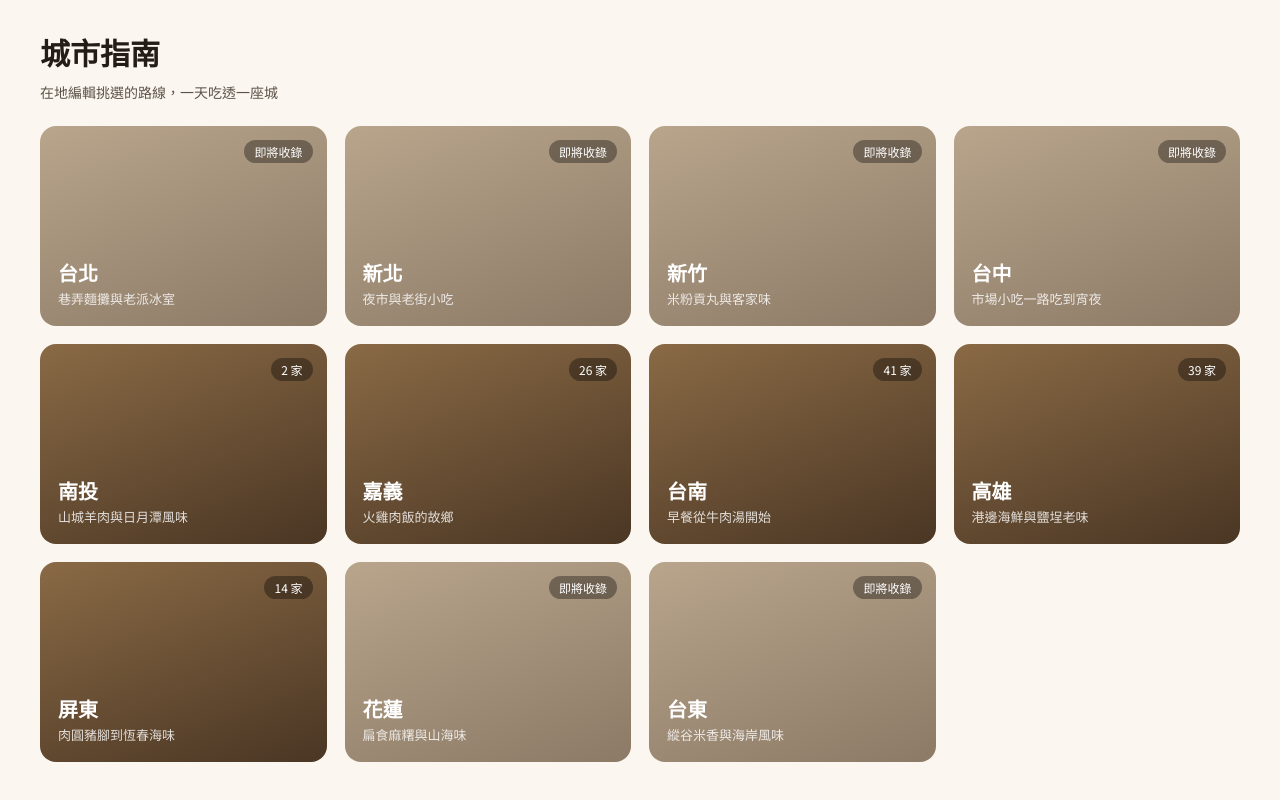
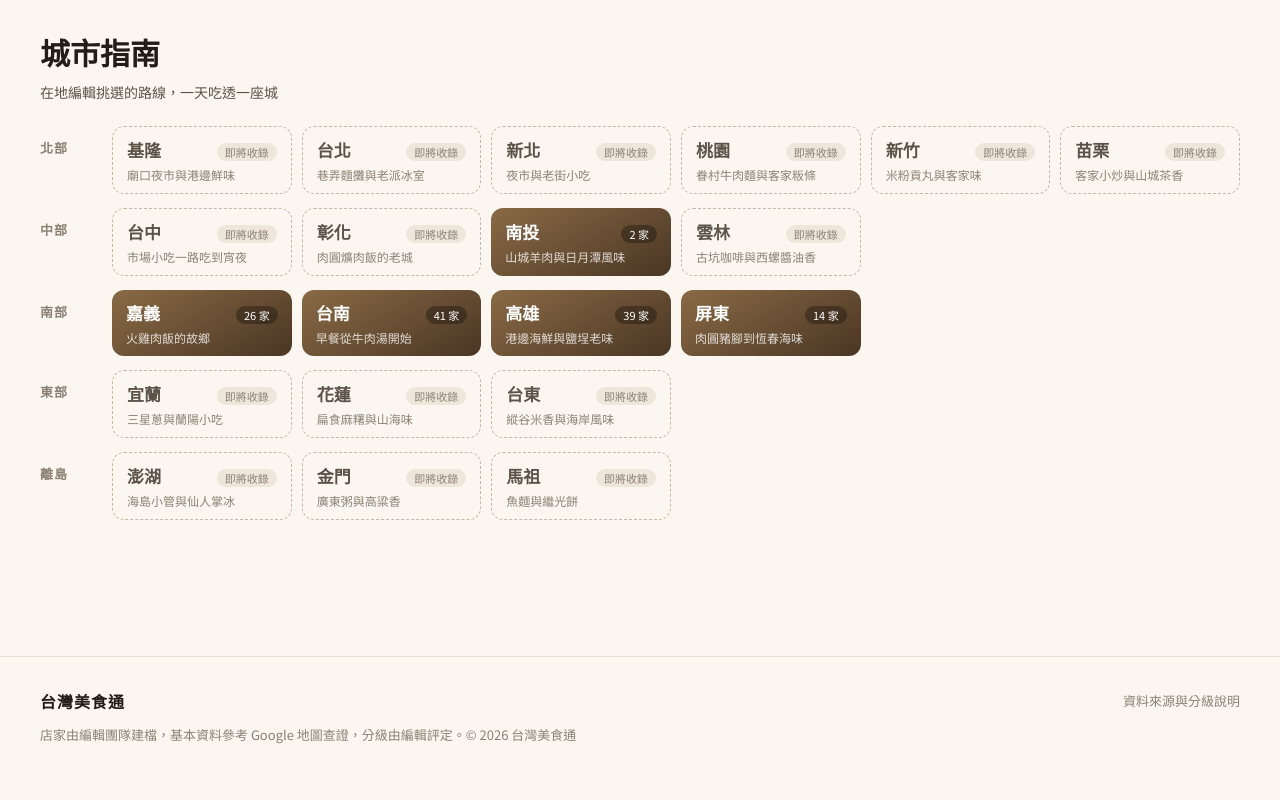
Before and after one commit to mywu-cloud/foodie, an Astro site: page / in a window 1280 px wide. Shown: the part 2540-3340 px from the top of the page. Built offline with nearby package versions, Linux system fonts and the light colour scheme; Astro itself is replaced by a stand-in of ours.

Commit message:
feat(home): 城市指南改為依地區分組的小卡，納入全台縣市
- regions.json 新增基隆、桃園、苗栗、彰化、雲林、宜蘭、澎湖、金門、馬祖（各先放縣治鄉鎮區）
- 城市指南依北部／中部／南部／東部／離島分組，卡片縮小為 64px 高
- 尚未收錄的縣市改用虛線淺色卡，降低視覺雜亂

Co-Authored-By: Claude Opus 5.5 <noreply@anthropic.com>
Claude-Session: https://claude.ai/code/session_01EdedL84Es3bMJkQjErjVs3

```diff
--- a/src/content/taxonomy/regions.json
+++ b/src/content/taxonomy/regions.json
@@ -273,6 +273,105 @@
           "name": "水里鄉"
         }
       ]
+    },
+    {
+      "id": "keelung",
+      "name": "基隆",
+      "popular": false,
+      "districts": [
+        {
+          "id": "keelung-renai",
+          "name": "仁愛區"
+        }
+      ]
+    },
+    {
+      "id": "taoyuan",
+      "name": "桃園",
+      "popular": false,
+      "districts": [
+        {
+          "id": "taoyuan-taoyuan",
+          "name": "桃園區"
+        }
+      ]
+    },
+    {
+      "id": "miaoli",
+      "name": "苗栗",
+      "popular": false,
+      "districts": [
+        {
+          "id": "miaoli-city",
+          "name": "苗栗市"
+        }
+      ]
+    },
+    {
+      "id": "changhua",
+      "name": "彰化",
+      "popular": false,
+      "districts": [
+        {
+          "id": "changhua-city",
+          "name": "彰化市"
+        }
+      ]
+    },
+    {
+      "id": "yunlin",
+      "name": "雲林",
+      "popular": false,
+      "districts": [
+        {
+          "id": "yunlin-douliu",
+          "name": "斗六市"
+        }
+      ]
+    },
+    {
+      "id": "yilan",
+      "name": "宜蘭",
+      "popular": false,
+      "districts": [
+        {
+          "id": "yilan-city",
+          "name": "宜蘭市"
+        }
+      ]
+    },
+    {
+      "id": "penghu",
+      "name": "澎湖",
+      "popular": false,
+      "districts": [
+        {
+          "id": "penghu-magong",
+          "name": "馬公市"
+        }
+      ]
+    },
+    {
+      "id": "kinmen",
+      "name": "金門",
+      "popular": false,
+      "districts": [
+        {
+          "id": "kinmen-jincheng",
+          "name": "金城鎮"
+        }
+      ]
+    },
+    {
+      "id": "lienchiang",
+      "name": "馬祖",
+      "popular": false,
+      "districts": [
+        {
+          "id": "lienchiang-nangan",
+          "name": "南竿鄉"
+        }
+      ]
     }
   ]
 }
--- a/src/pages/index.astro
+++ b/src/pages/index.astro
@@ -56,15 +56,31 @@ const cityTaglines: Record<string, string> = {
   pingtung: '肉圓豬腳到恆春海味',
   hualien: '扁食麻糬與山海味',
   taitung: '縱谷米香與海岸風味',
+  keelung: '廟口夜市與港邊鮮味',
+  taoyuan: '眷村牛肉麵與客家粄條',
+  miaoli: '客家小炒與山城茶香',
+  changhua: '肉圓爌肉飯的老城',
+  yunlin: '古坑咖啡與西螺醬油香',
+  yilan: '三星蔥與蘭陽小吃',
+  penghu: '海島小管與仙人掌冰',
+  kinmen: '廣東粥與高粱香',
+  lienchiang: '魚麵與繼光餅',
 };
-const cityOrder = [
-  'keelung', 'taipei', 'new-taipei', 'taoyuan', 'hsinchu', 'miaoli', 'taichung', 'changhua', 'nantou',
-  'yunlin', 'chiayi', 'tainan', 'kaohsiung', 'pingtung', 'yilan', 'hualien', 'taitung', 'penghu', 'kinmen', 'lienchiang',
+// 依地理區分組（北→中→南→東→離島）；不在清單中的新縣市歸到「其他」。
+const cityAreas: { name: string; ids: string[] }[] = [
+  { name: '北部', ids: ['keelung', 'taipei', 'new-taipei', 'taoyuan', 'hsinchu', 'miaoli'] },
+  { name: '中部', ids: ['taichung', 'changhua', 'nantou', 'yunlin'] },
+  { name: '南部', ids: ['chiayi', 'tainan', 'kaohsiung', 'pingtung'] },
+  { name: '東部', ids: ['yilan', 'hualien', 'taitung'] },
+  { name: '離島', ids: ['penghu', 'kinmen', 'lienchiang'] },
 ];
 const regionCounts = new Map<string, number>();
 for (const r of allRestaurants) regionCounts.set(r.data.regionId, (regionCounts.get(r.data.regionId) ?? 0) + 1);
-const orderOf = (id: string) => (cityOrder.indexOf(id) === -1 ? 999 : cityOrder.indexOf(id));
-const cityGuide = [...regions].sort((a, b) => orderOf(a.id) - orderOf(b.id));
+const knownIds = new Set(cityAreas.flatMap((a) => a.ids));
+const cityGroups = [
+  ...cityAreas.map((a) => ({ name: a.name, regions: a.ids.map((id) => regions.find((r) => r.id === id)).filter((r) => !!r) })),
+  { name: '其他', regions: regions.filter((r) => !knownIds.has(r.id)) },
+].filter((g) => g.regions.length > 0);
 ---
 <BaseLayout title="首頁">
   <section class="hero">
@@ -239,15 +255,25 @@ const cityGuide = [...regions].sort((a, b) => orderOf(a.id) - orderOf(b.id));
   <section id="cities" class="cities">
     <h2>城市指南</h2>
     <p class="section-sub">在地編輯挑選的路線，一天吃透一座城</p>
-    <div class="city-grid">
-      {cityGuide.map((region) => (
-        <a href={`/region/${region.id}`} class={`city-card${regionCounts.get(region.id) ? '' : ' is-empty'}`}>
-          <span class="city-count">
-            {regionCounts.get(region.id) ? `${regionCounts.get(region.id)} 家` : '即將收錄'}
-          </span>
-          <span class="city-name">{region.name}</span>
-          <span class="city-desc">{cityTaglines[region.id] ?? '在地小吃與老店'}</span>
-        </a>
+    <div class="city-areas">
+      {cityGroups.map((group) => (
+        <div class="city-area">
+          <h3 class="city-area-name">{group.name}</h3>
+          <div class="city-grid">
+            {group.regions.map((region) => {
+              const count = regionCounts.get(region!.id) ?? 0;
+              return (
+                <a href={`/region/${region!.id}`} class={`city-card${count ? '' : ' is-empty'}`}>
+                  <span class="city-top">
+                    <span class="city-name">{region!.name}</span>
+                    <span class="city-count">{count ? `${count} 家` : '即將收錄'}</span>
+                  </span>
+                  <span class="city-desc">{cityTaglines[region!.id] ?? '在地小吃與老店'}</span>
+                </a>
+              );
+            })}
+          </div>
+        </div>
       ))}
     </div>
   </section>
@@ -697,52 +723,86 @@ const cityGuide = [...regions].sort((a, b) => orderOf(a.id) - orderOf(b.id));
     font-size: 30px;
     margin: 0 0 8px;
   }
+  .city-areas {
+    margin-top: 24px;
+    display: flex;
+    flex-direction: column;
+    gap: 14px;
+  }
+  .city-area {
+    display: grid;
+    grid-template-columns: 56px 1fr;
+    gap: 16px;
+    align-items: start;
+  }
+  .city-area-name {
+    margin: 0;
+    padding-top: 12px;
+    font-size: 13px;
+    font-weight: 600;
+    letter-spacing: 0.08em;
+    color: var(--text-muted);
+  }
   .city-grid {
     display: grid;
-    grid-template-columns: repeat(4, 1fr);
-    gap: 18px;
-    margin-top: 24px;
+    grid-template-columns: repeat(auto-fill, minmax(168px, 1fr));
+    gap: 10px;
   }
   .city-card {
-    position: relative;
-    height: 200px;
-    border-radius: 16px;
-    overflow: hidden;
-    background: linear-gradient(160deg, #8a6a45, #4a3624);
     display: flex;
-    align-items: flex-end;
-    padding: 18px;
+    flex-direction: column;
+    justify-content: center;
+    gap: 4px;
+    min-height: 64px;
+    padding: 10px 14px;
+    border-radius: 12px;
+    background: linear-gradient(150deg, #8a6a45, #4a3624);
+    transition: transform 0.15s ease, box-shadow 0.15s ease;
+  }
+  .city-card:hover {
+    transform: translateY(-2px);
+    box-shadow: 0 6px 16px rgba(74, 54, 36, 0.22);
+  }
+  .city-top {
+    display: flex;
+    align-items: baseline;
+    justify-content: space-between;
+    gap: 8px;
   }
   .city-name {
-    display: block;
     font-family: 'Noto Serif TC', serif;
     font-weight: 700;
-    font-size: 20px;
+    font-size: 17px;
     color: #fff;
   }
+  .city-count {
+    flex-shrink: 0;
+    padding: 1px 8px;
+    border-radius: 999px;
+    background: rgba(0, 0, 0, 0.3);
+    color: #fff;
+    font-size: 11px;
+  }
   .city-desc {
-    display: block;
-    font-size: 13px;
-    color: rgba(255, 255, 255, 0.82);
-    margin-top: 2px;
-  }
-  .city-card {
-    flex-direction: column;
-    align-items: flex-start;
-    justify-content: flex-end;
+    font-size: 12px;
+    color: rgba(255, 255, 255, 0.8);
+    white-space: nowrap;
+    overflow: hidden;
+    text-overflow: ellipsis;
   }
   .city-card.is-empty {
-    background: linear-gradient(160deg, #b9a58c, #8c7a66);
+    background: transparent;
+    border: 1px dashed rgba(138, 106, 69, 0.45);
   }
-  .city-count {
-    position: absolute;
-    top: 14px;
-    right: 14px;
-    padding: 3px 10px;
-    border-radius: 999px;
-    background: rgba(0, 0, 0, 0.35);
-    color: #fff;
-    font-size: 12px;
+  .city-card.is-empty .city-name {
+    color: var(--text-secondary);
+  }
+  .city-card.is-empty .city-count {
+    background: rgba(138, 106, 69, 0.12);
+    color: var(--text-muted);
+  }
+  .city-card.is-empty .city-desc {
+    color: var(--text-muted);
   }
 
   .empty {
@@ -762,16 +822,20 @@ const cityGuide = [...regions].sort((a, b) => orderOf(a.id) - orderOf(b.id));
     .ranking-grid {
       grid-template-columns: 1fr;
     }
-    .city-grid {
-      grid-template-columns: repeat(2, 1fr);
-    }
   }
   @media (max-width: 560px) {
     .feature-grid {
       grid-template-columns: 1fr;
     }
+    .city-area {
+      grid-template-columns: 1fr;
+      gap: 6px;
+    }
+    .city-area-name {
+      padding-top: 0;
+    }
     .city-grid {
-      grid-template-columns: 1fr;
+      grid-template-columns: repeat(2, 1fr);
     }
     .hero h1 {
       font-size: 38px;
```
